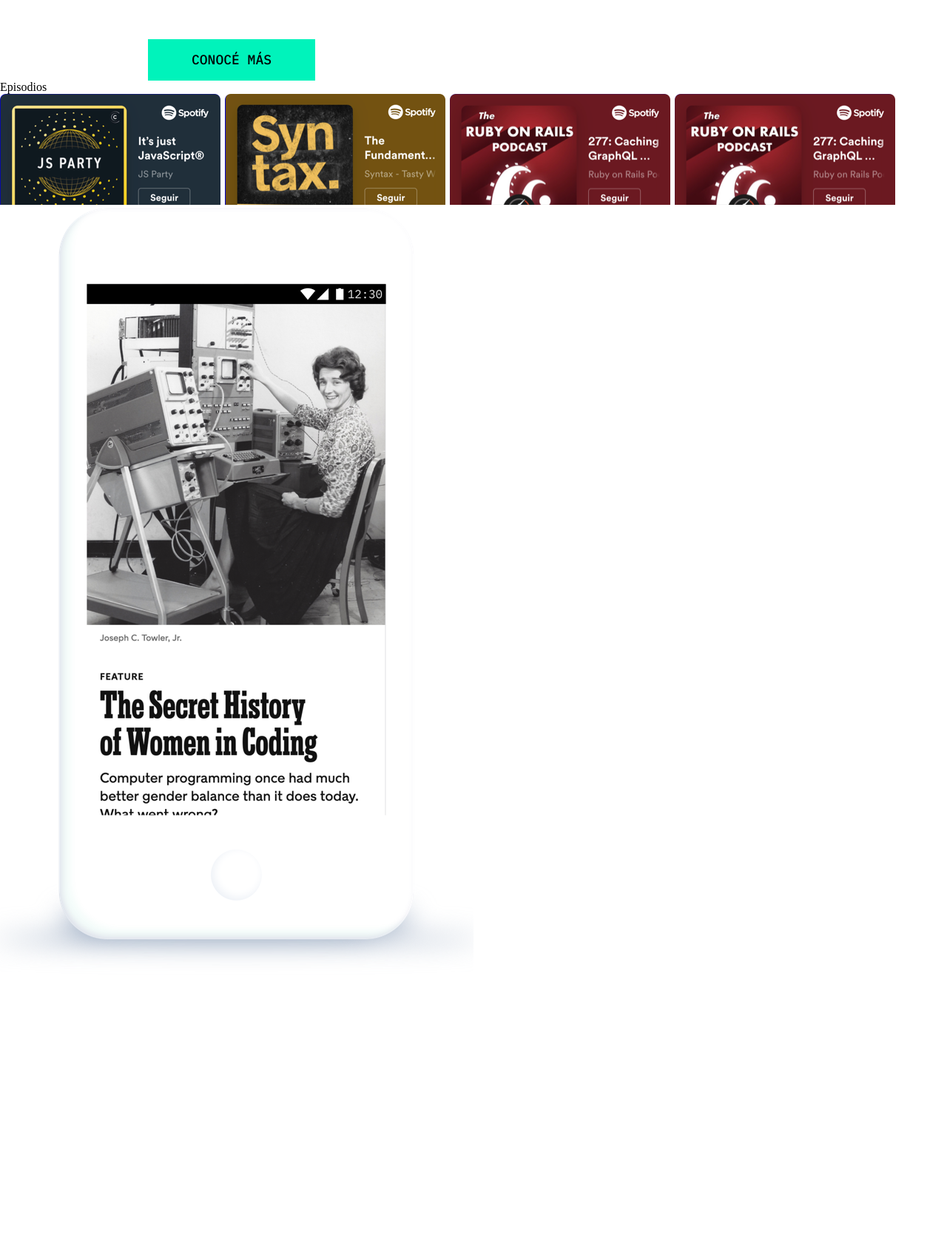
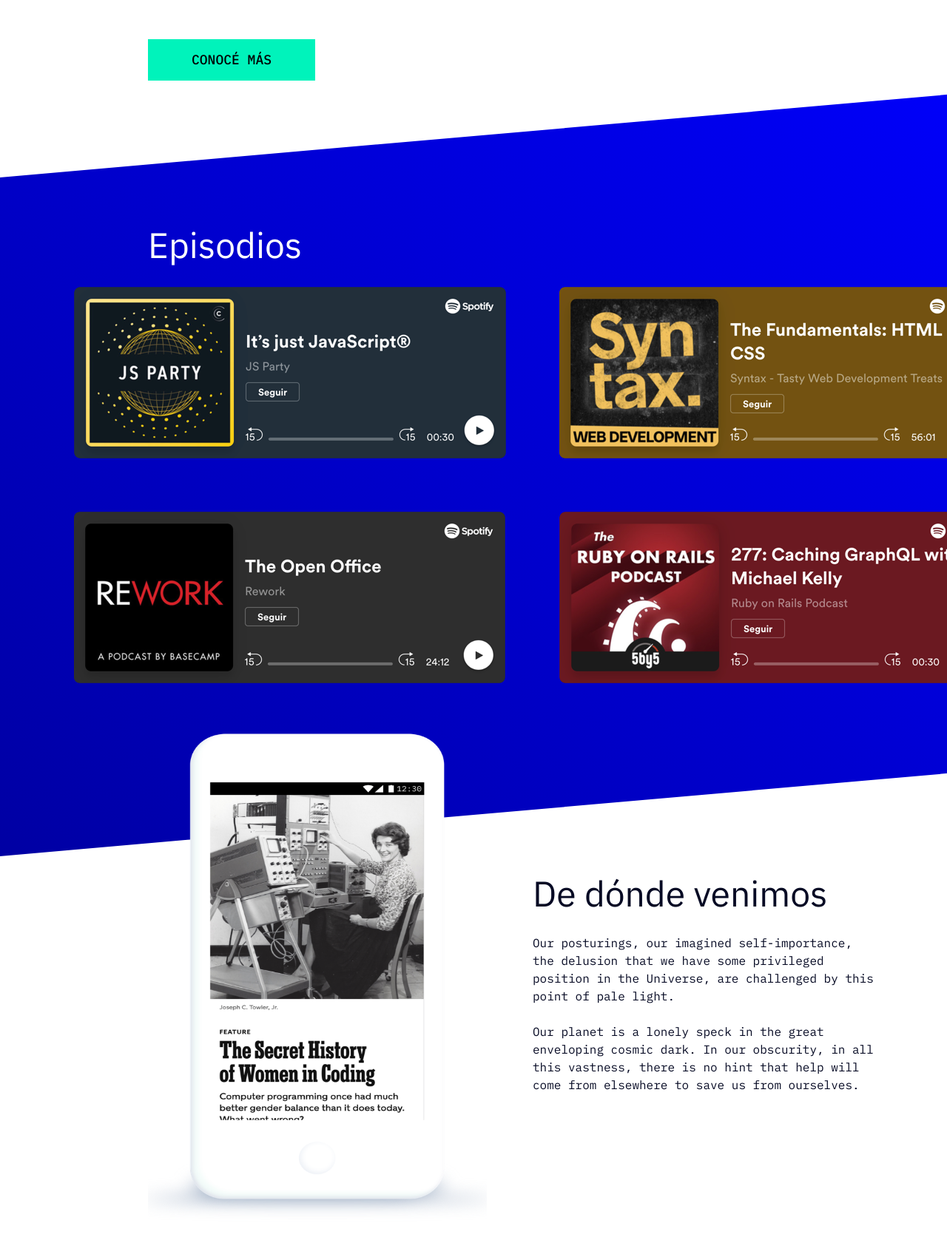
Before and after one commit to cgm11/Podcast_Channel, a plain HTML site: page index.html in a window 1280 px wide. Shown: the part 335-2012 px from the top of the page at 74% size. Before the commit the page ends 1658 px from the top, so only its background shows below. Drawn offline with Linux system fonts and the light colour scheme.

Commit message:
fin sección episodios

```diff
--- a/index.html
+++ b/index.html
@@ -41,13 +41,27 @@
     <section class="episodios">
         <div class="fondo">
             <p id="title-epis">Episodios</p>
-            <iframe class="embed" src="./img/embed1_.png" frameborder="0"></iframe>
-            <iframe class="embed" src="./img/embed2_.png" frameborder="0"></iframe>
-            <iframe class="embed" src="./img/embed3_.png" frameborder="0"></iframe>
-            <iframe class="embed" src="./img/embed3_.png" frameborder="0"></iframe>
+            <div id='episodios-flex'>
+                <iframe class="embed" src="./img/embed1_.png"></iframe>
+                <iframe class="embed" src="./img/embed2_.png"></iframe>
+                <iframe class="embed" src="./img/embed3_.png"></iframe>
+                <iframe class="embed" src="./img/embed3_.png"></iframe>
+                <iframe class="big-embed" src="./img/embed1.png"></iframe>
+                <iframe class="big-embed" src="./img/embed2.png"></iframe>
+                <iframe class="big-embed margin" src="./img/embed3.png"></iframe>
+                <iframe class="big-embed margin" src="./img/embed4.png"></iframe>
+            </div>
             <img class="phone" src="./img/phone.png" alt="Imagen de celular">
         </div>
-
+        <div id="phone-flex">
+            <p id="title-where">De dónde venimos</p>
+            <div id="desc-where">
+                <p>Our posturings, our imagined self-importance, the delusion that we have some
+                    privileged position in the Universe, are challenged by this point of pale light.</p><br>
+                <p> Our planet is a lonely speck in the great enveloping cosmic dark. In our obscurity, in all this
+                    vastness, there is no hint that help will come from elsewhere to save us from ourselves.</p>
+            </div>
+        </div>
     </section>
 </body>
 
--- a/styles/styles.css
+++ b/styles/styles.css
@@ -125,6 +125,9 @@ header{
     transform: skewY(5deg);
     transform-origin: right;
 }
+.big-embed{
+    display: none;
+}
 .embed{
     width: 298px;
     height: 225px;
@@ -138,9 +141,29 @@ header{
     position: sticky;
     transform: translate(-20px) skewY(5deg);
     margin-top: 48px;
-
 }
-
+#phone-flex{
+    display:flex;
+    justify-content: flex-end;
+    flex-direction: column;
+    margin: 469px 16px 0px 16px;
+}
+#title-where{
+    font-family: 'IBM Plex Sans', sans-serif;
+    color: #060A24;
+    font-size: 36px;
+    letter-spacing: 0;
+    position: sticky;
+    line-height: 42px;
+}
+#desc-where{
+    font-family: 'IBM Plex Mono', monospace;
+    font-size: 14px;
+    color: #060A24;
+    letter-spacing: 0;
+    line-height: 24px;
+    margin-top: 8px;
+}
 }
 
 @media screen and (min-width:321px){
@@ -228,4 +251,79 @@ body{
     line-height: 24px;
     background-color: #00F3BB;
 }
+.episodios{
+    margin-top: 5px;
+    transform-origin: right;
 }
+.fondo{
+    transform: skewY(-5deg);
+    transform-origin: right;
+    height: 918px;
+    background-image: linear-gradient(225deg, #0000FF 0%, #0000A3 100%);
+    position: relative;
+}
+#title-epis{
+    font-family: 'IBM Plex Sans', sans-serif;
+    font-size: 48px;
+    color: #FFFFFF;
+    letter-spacing: 0;
+    margin-left: 200px;
+    padding-top: 186px;
+    position: sticky;
+    transform: skewY(5deg);
+    transform-origin: right;
+}
+.embed{
+    display: none;
+}
+#episodios-flex{
+    transform: skewY(5deg);
+    display:flex;
+    flex-wrap: wrap;
+    padding: 26px 100px 0px 100px;
+    transform-origin: right;
+    justify-content: space-between;
+}
+.big-embed{
+    width: 584px;
+    height: 232px;
+    position: sticky;
+}
+.margin{
+    margin-top: 72px;
+}
+.phone{
+    width: 457.6px;
+    height: 660px;
+    position: sticky;
+    transform:skewY(5deg);
+    transform-origin: right;
+    margin-left: 200px;
+}
+#phone-flex{
+    display:flex;
+    justify-content: flex-end;
+    flex-direction: column;
+    margin-top: 145px;
+    margin-left: 720px;
+
+}
+#title-where{
+    width: 399px;
+    font-family: 'IBM Plex Sans', sans-serif;
+    color: #060A24;
+    font-size: 48px;
+    letter-spacing: 0;
+    position: sticky;
+}
+#desc-where{
+    width: 464px;
+    height: 256px;
+    font-family: 'IBM Plex Mono', monospace;
+    font-size: 16px;
+    color: #060A24;
+    letter-spacing: 0;
+    line-height: 24px;
+    margin-top: 24px;
+}
+}
```
